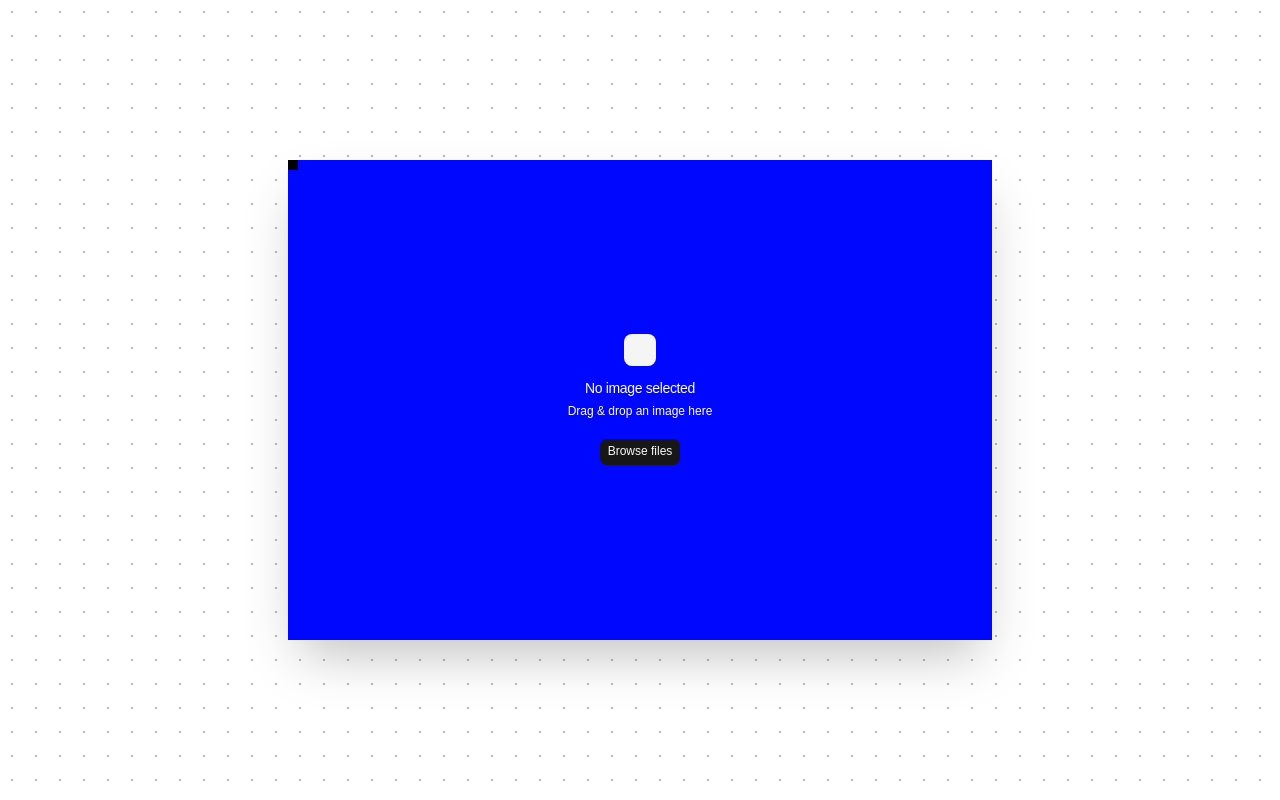
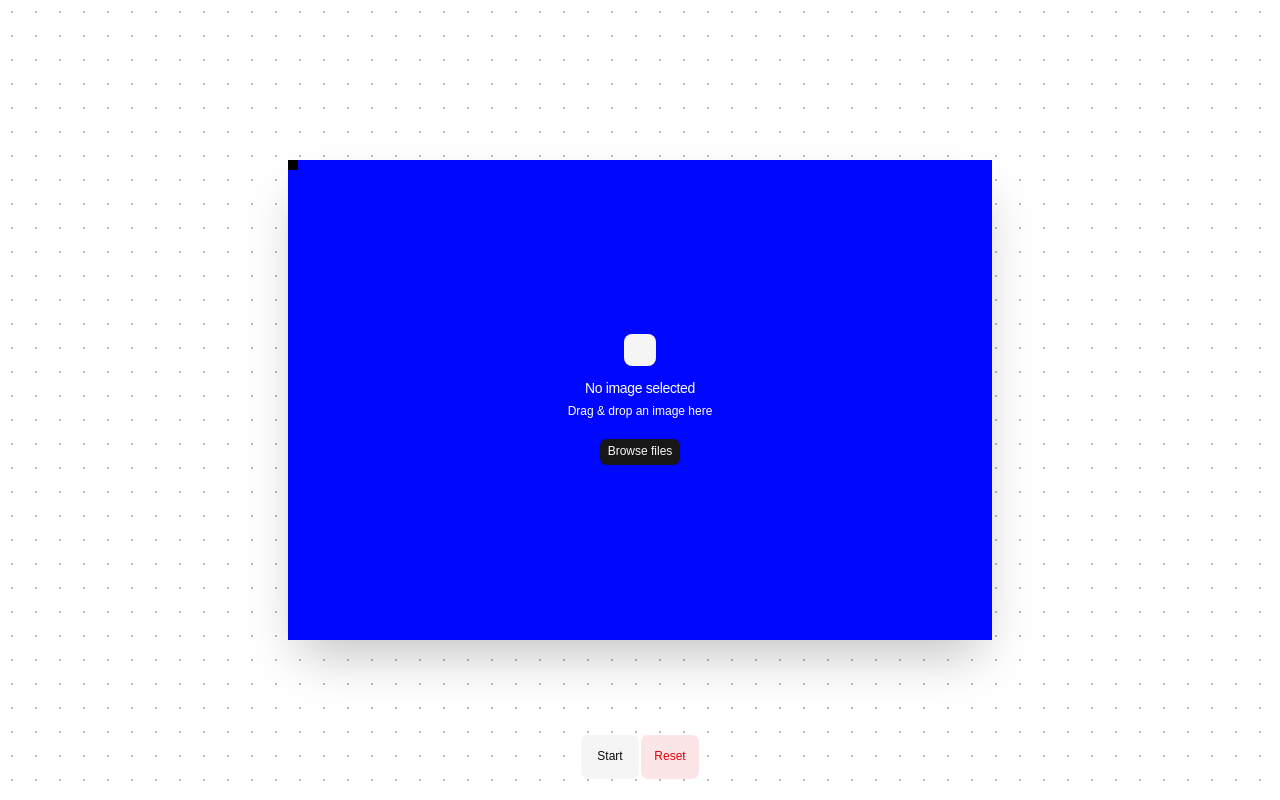
Before and after one commit to simplyyliam/chromadance, a React (Vite) app: page / in a window 1280 px wide. Built offline with nearby package versions, Linux system fonts and the light colour scheme; some icons are missing.

Commit message:
feat: Add IconButton component and Toolbar widget

```diff
--- a/package.json
+++ b/package.json
@@ -18,6 +18,7 @@
     "@tailwindcss/vite": "^4.3.3",
     "class-variance-authority": "^0.7.1",
     "cn": "^0.2.6",
+    "lucide-react": "^1.43.0",
     "motion": "^13.2.0",
     "postcss": "^8.5.28",
     "react": "^19.2.8",
--- a/src/pages/app/home/page.tsx
+++ b/src/pages/app/home/page.tsx
@@ -1,9 +1,11 @@
 import { ImageContainer } from "@/widgets";
+import Toolbar from "@/widgets/toolbar/toolbar";
 
 export default function Home() {
   return (
     <div className="flex items-center justify-center w-full h-screen">
-      <ImageContainer/>
+      <ImageContainer />
+      <Toolbar/>
     </div>
   )
 }
--- /dev/null
+++ b/src/shared/components/IconButton.tsx
@@ -0,0 +1,80 @@
+import { Button } from '@/components/ui/button';
+import { HugeiconsIcon, type IconSvgElement } from '@hugeicons/react';
+import { cn } from 'cn';
+import type { LucideIcon } from 'lucide-react';
+import { memo, type ComponentProps, type ReactNode } from 'react';
+
+interface IconButtonProps {
+  Label?: string | number;
+  children?: ReactNode;
+  /** Accepts a Hugeicons icon or an imported lucide icon component. */
+  Icon?: IconSvgElement | LucideIcon;
+  size?: number;
+  onClick?: () => void;
+  stretch?: boolean;
+  rounded?: boolean
+  className?: string;
+  disabled?: boolean;
+  loading?: boolean;
+  ariaLabel?: string;
+  title?: string;
+  variant?: ComponentProps<typeof Button>['variant'];
+}
+
+export const IconButton = memo(function IconButton({
+  Label,
+  children,
+  Icon,
+  size,
+  onClick,
+  stretch = false,
+  rounded = false,
+  className,
+  disabled,
+  loading = false,
+  ariaLabel,
+  title,
+  variant = 'outline',
+}: IconButtonProps) {
+  const content = children ?? Label;
+
+  return (
+    <Button
+      size={!content ? 'icon' : undefined}
+      variant={variant}
+      className={cn('flex items-center', stretch && 'flex-1', rounded && 'rounded-full', className)}
+      onClick={onClick}
+      disabled={disabled || loading}
+      aria-label={ariaLabel}
+      title={title}
+    >
+      {loading ? (
+        // <Spinner data-icon="inline-start" />
+        <span>loading</span>
+      ) : (
+        <>
+          {Icon && (Array.isArray(Icon) ? (
+            <HugeiconsIcon
+              icon={Icon}
+              data-icon={content ? 'inline-start' : undefined}
+              aria-hidden="true"
+              size={size}
+            />
+          ) : (
+            (() => {
+              const LucideIconComponent = Icon as LucideIcon;
+              return (
+                <LucideIconComponent
+                  data-icon={content ? 'inline-start' : undefined}
+                  aria-hidden="true"
+                  size={size}
+                />
+              );
+            })()
+          ))}
+        </>
+      )}
+      {content && <span>{content}</span>}
+    </Button>
+  );
+});
--- /dev/null
+++ b/src/widgets/toolbar/toolbar.tsx
@@ -0,0 +1,15 @@
+import { IconButton } from "@/shared/components/IconButton";
+import { useExtractionStore } from "@/store/extractionStore";
+
+export default function Toolbar() {
+
+  const reset = useExtractionStore((s) => s.resetImage)
+  const start = useExtractionStore((s) => s.start)
+
+  return (
+    <div className="flex items-center justify-center absolute bottom-5">
+      <IconButton variant="ghost" Label="Start" className="w-15 h-11.5 bg-muted rounded-md" onClick={start} />
+      <IconButton variant="destructive" Label="Reset" className="w-15 h-11.5 bg-destructive/10 rounded-md" onClick={reset} />
+    </div>
+  )
+}
```
Also changed, not shown: 1 other file (tests, documents, lock files or other folders).
